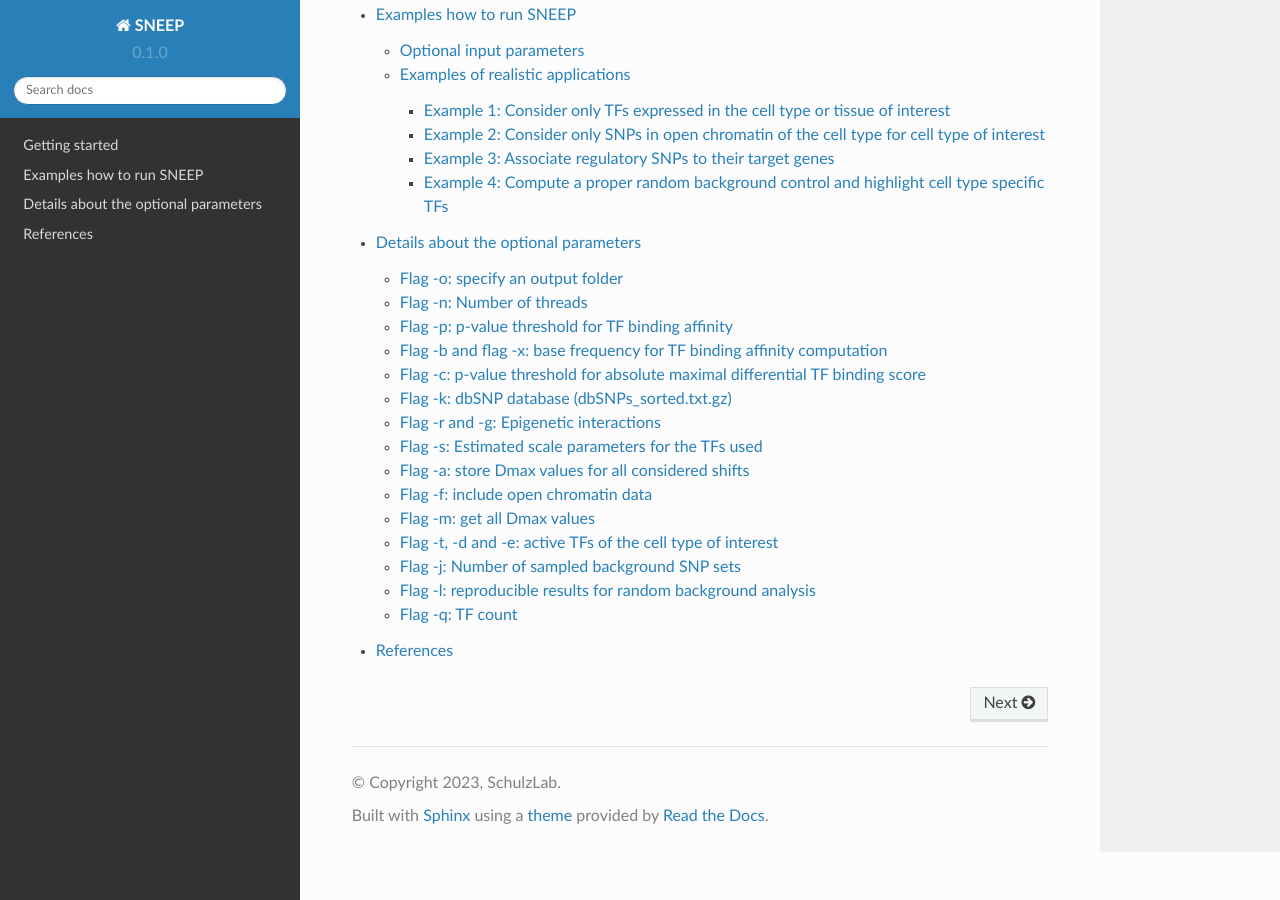
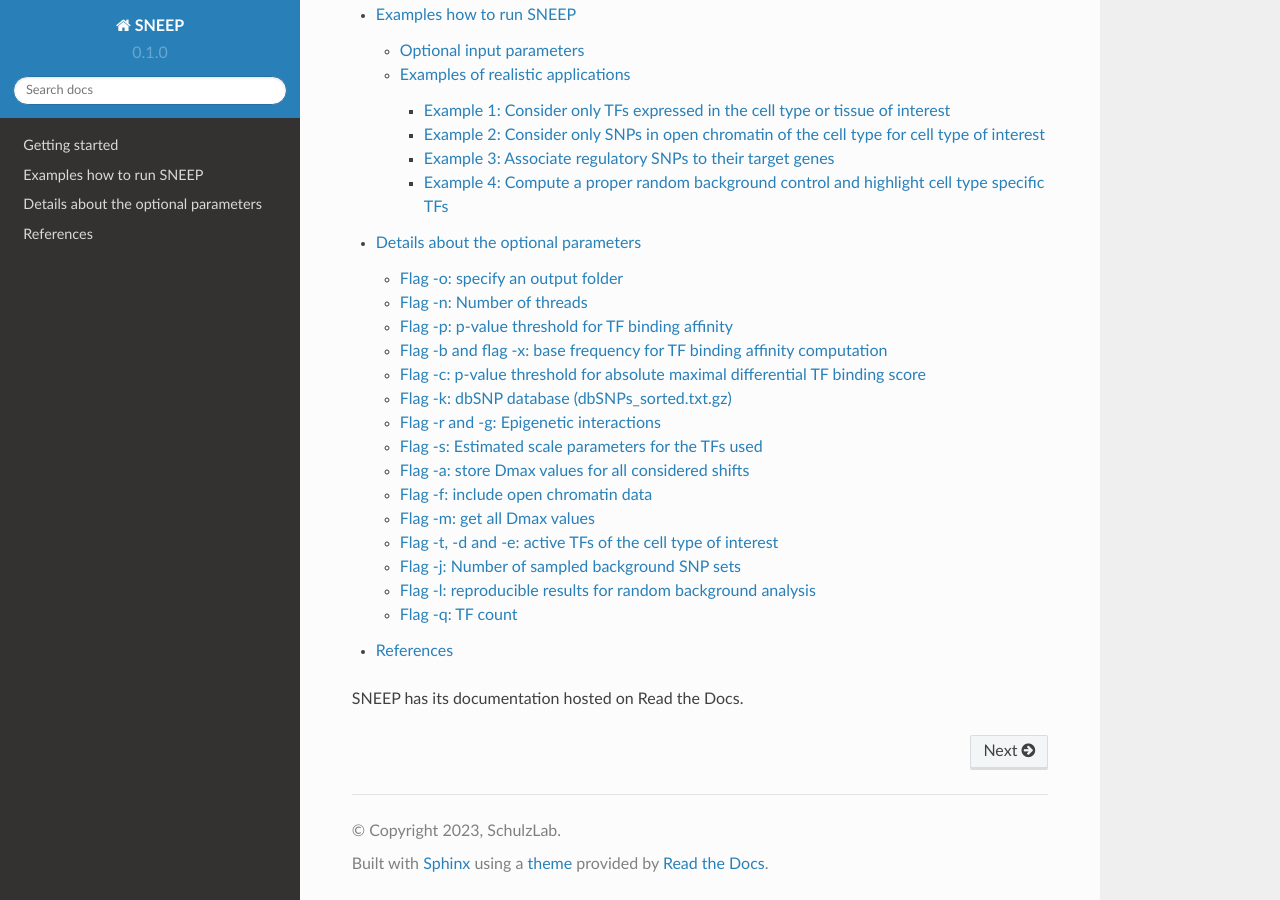
Before and after one commit to SchulzLab/SNEEP, a Sphinx documentation site: the page built from docs/index.rst, in a window 1280 px wide and 900 px high, scrolled down 535 px. Built offline with Sphinx 7.4.7 and the Read the Docs theme 2.0.0, drawn with Linux system fonts in a browser that asks for light colours; pages that are not in the unit, such as notebooks, are missing from menus.

Commit message:
Update index.rst

```diff
--- a/docs/index.rst
+++ b/docs/index.rst
@@ -14,3 +14,5 @@ SNEEP: SNP exploration and functional analysis using epigenetic data
 	detailsInput.rst
 	resultFiles.rst
 	references.rst
+
+SNEEP has its documentation hosted on Read the Docs.
```
